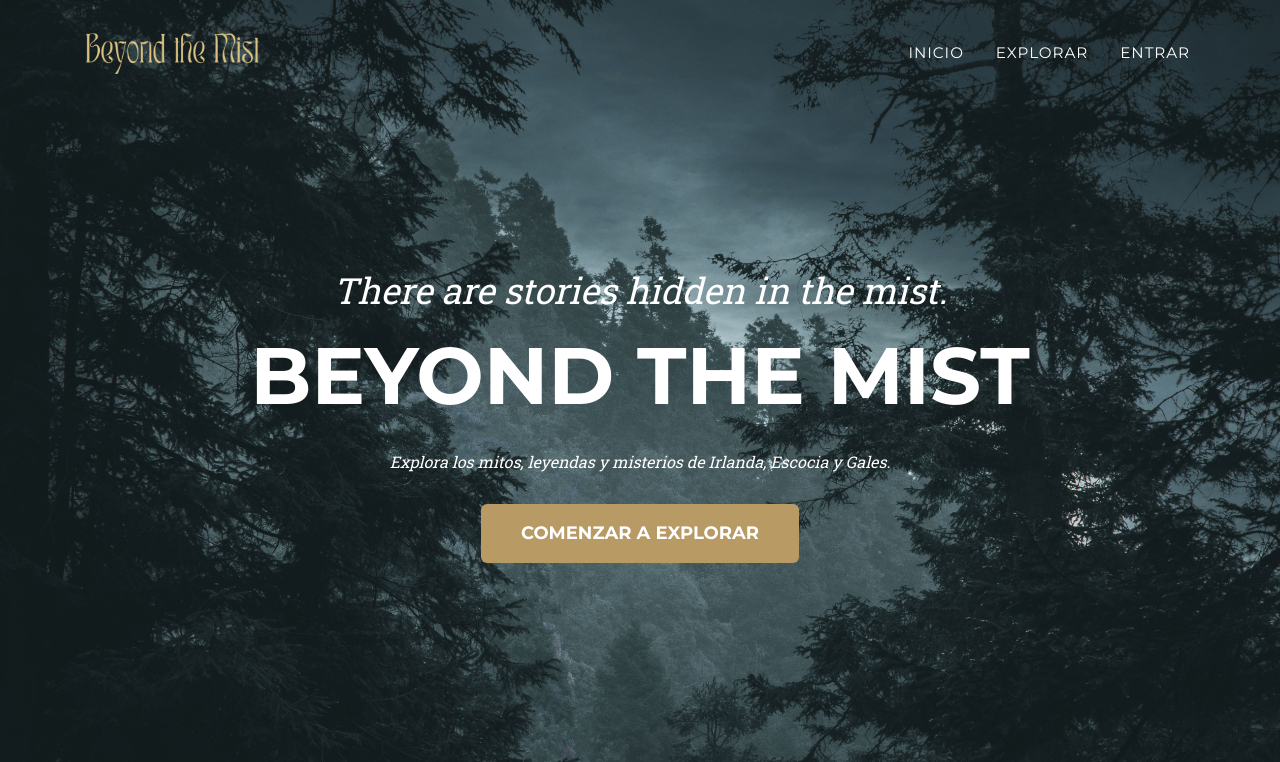
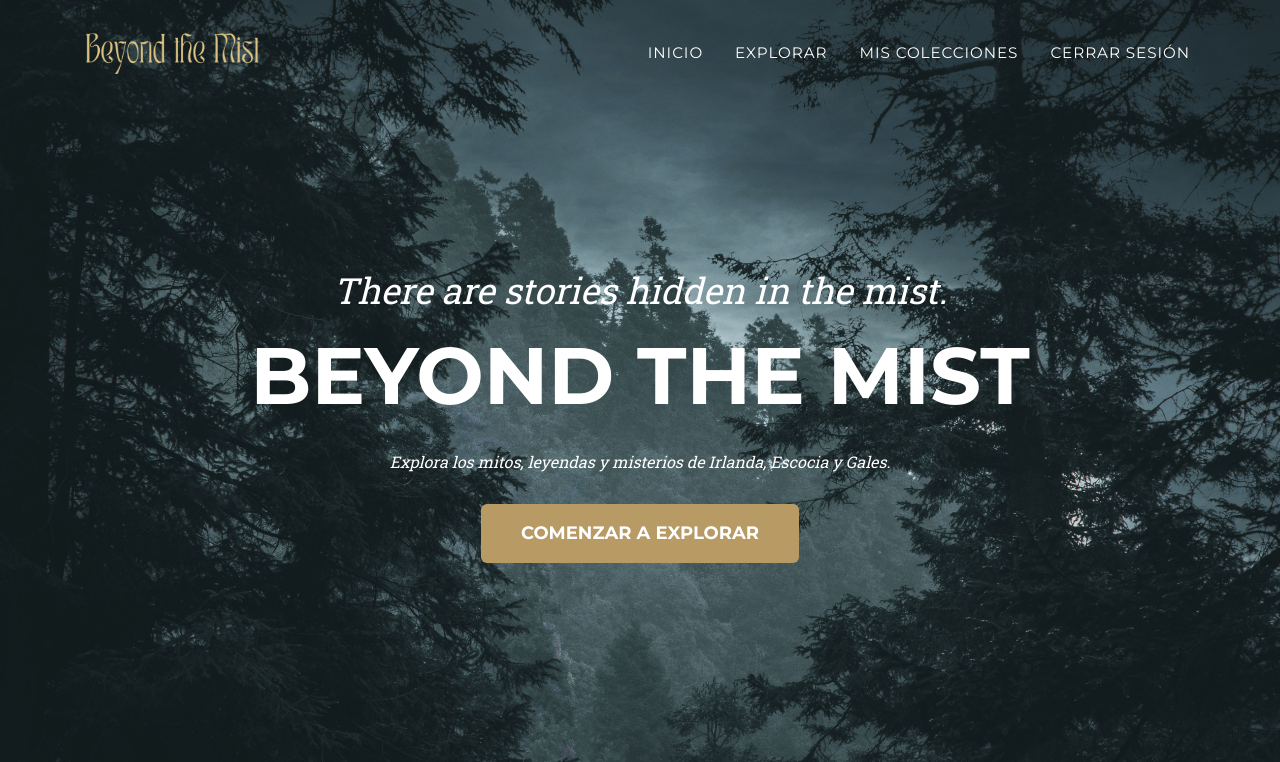
Before and after one commit to danyhuitron26/beyond-the-mist-PF, a PHP site: page /index.php in a window 1280 px wide. Shown: the top 762 px of the page. Run offline with PHP 8.4, Linux system fonts and the light colour scheme; the visitor is signed in with stand-in values (Sample User, id 1); some libraries are stand-ins or nearby versions.

Commit message:
Creación de logout y modificación en navbar en index

```diff
--- a/index.php
+++ b/index.php
@@ -1,4 +1,9 @@
 <!-- 1º Archivo creado -->
+
+<?php
+session_start();
+?>
+
 <!DOCTYPE html>
 <html lang="en">
     <head>
@@ -30,9 +35,34 @@
                 </button>
                 <div class="collapse navbar-collapse" id="navbarResponsive">
                     <ul class="navbar-nav text-uppercase ms-auto py-4 py-lg-0">
-                        <li class="nav-item"><a class="nav-link" href="#index.php">Inicio</a></li>
-                        <li class="nav-item"><a class="nav-link" href="explorar.php">Explorar</a></li>
-                        <li class="nav-item"><a class="nav-link" href="#">Entrar</a></li>
+
+                        <li class="nav-item">
+                            <a class="nav-link" href="index.php">Inicio</a>
+                        </li>
+
+                        <li class="nav-item">
+                            <a class="nav-link" href="explorar.php">Explorar</a>
+                        </li>
+
+                        <?php if (isset($_SESSION['usuario_id'])): ?>
+
+                            <li class="nav-item">
+                                <a class="nav-link" href="colecciones.php">Mis colecciones</a>
+                            </li>
+
+                            <li class="nav-item">
+                                <a class="nav-link" href="logout.php">Cerrar sesión</a>
+                            </li>
+
+                        <?php else: ?>
+
+                            <li class="nav-item">
+                                <a class="nav-link" href="login.php">Entrar</a>
+                            </li>
+
+                        <?php endif; ?>
+
+
                     </ul>
                 </div>
             </div>
```
Also changed, not shown: logout.php (added, +9 -0 lines).
